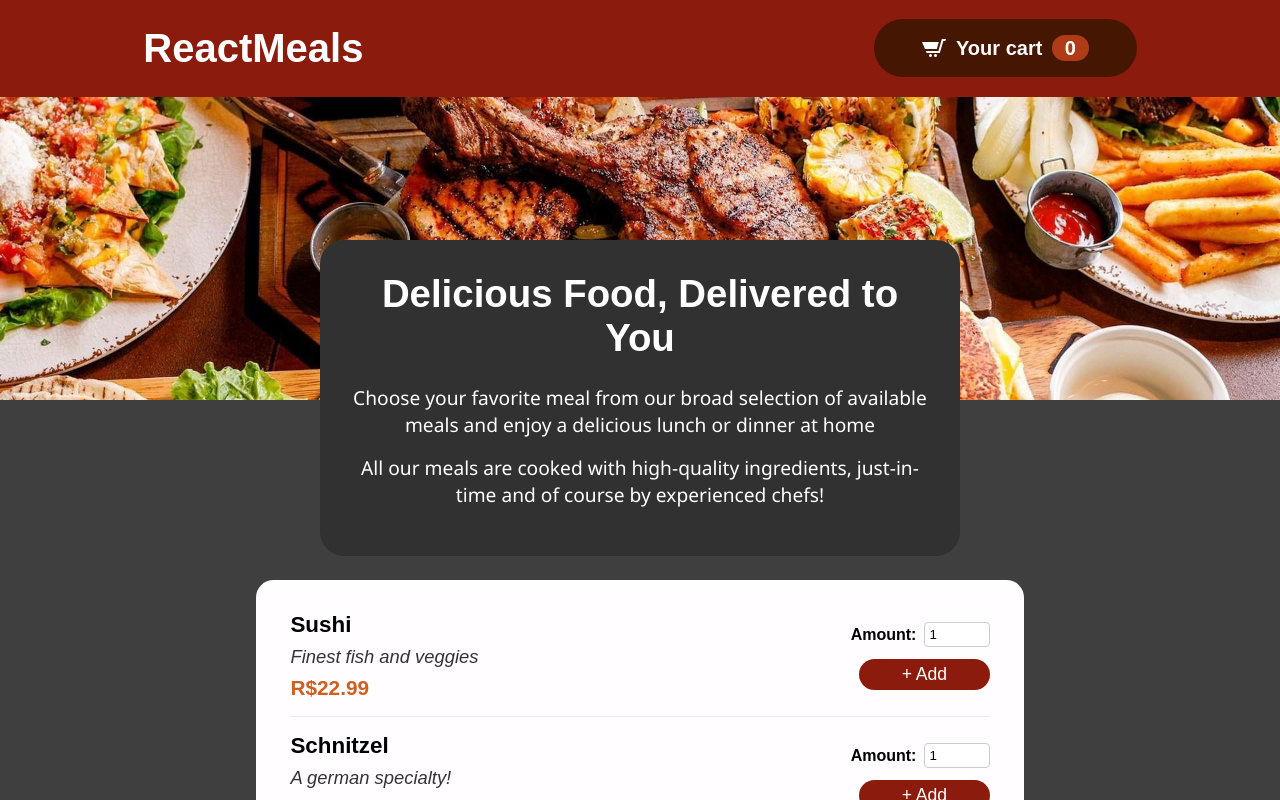
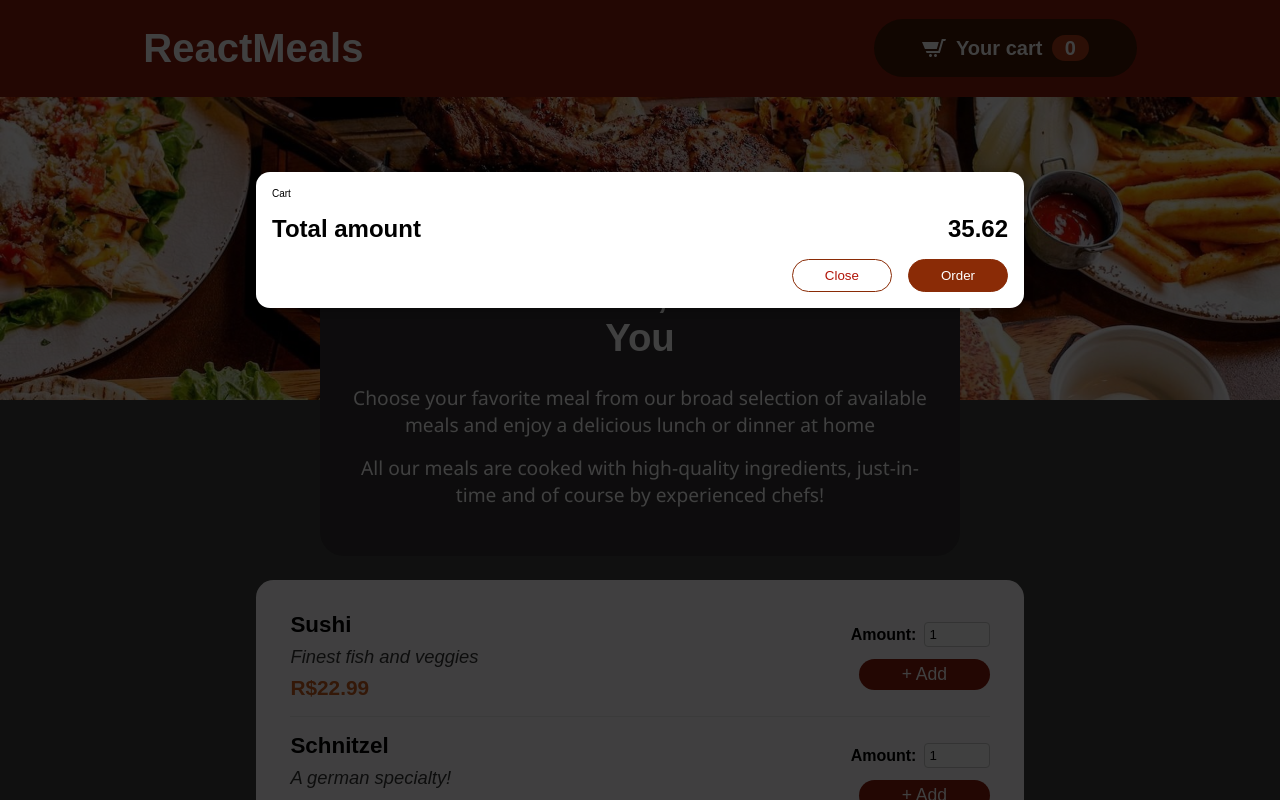
Before and after one commit to mathesukkj/react-meals, a React (Vite) app: page / in a window 1280 px wide. Shown: the top 800 px of the page. Built offline with nearby package versions, Linux system fonts and the light colour scheme.

Commit message:
feat(cart): add cart modal

```diff
--- a/index.html
+++ b/index.html
@@ -7,6 +7,7 @@
         <title>Vite + React</title>
     </head>
     <body>
+        <div id="modal-root"></div>
         <div id="root"></div>
         <script type="module" src="/src/main.jsx"></script>
     </body>
--- a/src/App.jsx
+++ b/src/App.jsx
@@ -1,4 +1,5 @@
 import "./App.css";
+import Cart from "./components/Cart/Cart";
 import Header from "./components/Header/Header";
 import AllMeals from "./components/Meals/AllMeals";
 import Hero from "./components/Meals/Hero";
@@ -6,6 +7,7 @@ import Hero from "./components/Meals/Hero";
 function App() {
     return (
         <>
+            <Cart />
             <Header />
             <Hero />
             <AllMeals />
--- a/src/components/Cart/Cart.jsx
+++ b/src/components/Cart/Cart.jsx
@@ -0,0 +1,63 @@
+import React from "react";
+import styled from "styled-components";
+import CartModal from "./CartModal";
+
+const Total = styled.div`
+    display: flex;
+    justify-content: space-between;
+    align-items: center;
+    font-weight: bold;
+    font-size: 1.5rem;
+    margin: 1rem 0;
+`;
+
+const Actions = styled.div`
+    text-align: right;
+
+    button {
+    }
+`;
+
+const BtnClose = styled.button`
+    cursor: pointer;
+    background-color: transparent;
+    border: 1px solid #8a2b06;
+    padding: 0.5rem 2rem;
+    border-radius: 25px;
+    margin-left: 1rem;
+    color: #b11408;
+    transition: 0.3s;
+
+    :hover {
+        background-color: #b11408;
+        color: white;
+    }
+`;
+
+const BtnOrder = styled.button`
+    cursor: pointer;
+    border: 1px solid #8a2b06;
+    padding: 0.5rem 2rem;
+    border-radius: 25px;
+    margin-left: 1rem;
+    background-color: #8a2b06;
+    color: white;
+`;
+
+export default function Cart() {
+    const cartItems = [];
+
+    return (
+        <CartModal>
+            Cart
+            <Total>
+                Total amount
+                <span>35.62</span>
+            </Total>
+            <Actions>
+                <BtnClose>Close</BtnClose>
+                <BtnOrder>Order</BtnOrder>
+            </Actions>
+        </CartModal>
+    );
+}
--- /dev/null
+++ b/src/components/Cart/CartModal.jsx
@@ -0,0 +1,41 @@
+import React from "react";
+import { createPortal } from "react-dom";
+import styled from "styled-components";
+
+const Backdrop = styled.div`
+    position: fixed;
+    top: 0;
+    left: 0;
+    width: 100%;
+    height: 100vh;
+    z-index: 20;
+    background-color: rgba(0, 0, 0, 0.75);
+`;
+
+const ModalOverlay = styled.div`
+    position: fixed;
+    top: 30vh;
+    width: 60%;
+    left: 50%;
+    transform: translate(-50%, -50%);
+    background-color: white;
+    padding: 1rem;
+    border-radius: 14px;
+    box-shadow: 0 2px 8px rgba(0, 0, 0, 0.25);
+    z-index: 30;
+    animation: slide-down 300ms ease-out forwards;
+`;
+
+export default function CartModal(props) {
+    return (
+        <>
+            {createPortal(
+                <>
+                    <Backdrop />
+                    <ModalOverlay>{props.children}</ModalOverlay>
+                </>,
+                document.querySelector("#modal-root")
+            )}
+        </>
+    );
+}
```
Lines whose indentation alone changed are shown as unchanged.
